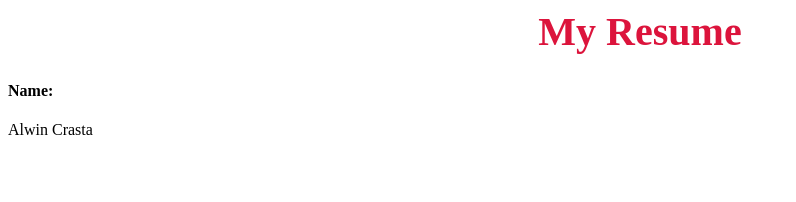
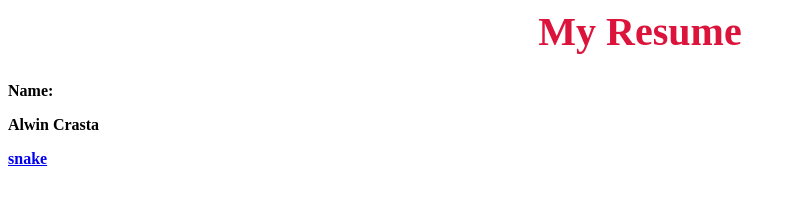
Before and after one commit to ShawnBlaze/blazeOS, a plain HTML site: page index.html in a window 1280 px wide. Shown: the whole page, without its empty margins (0-796 px from the left). Drawn offline with Linux system fonts and the light colour scheme.

Commit message:
Update index.html

```diff
--- a/index.html
+++ b/index.html
@@ -14,7 +14,8 @@
 	</head>
 	<body>
 		<h1>My Resume</h1>
-		<h4>Name:</h4>
+		<h4>Name:</h.4>
 		<p>Alwin Crasta</p>
 	</body>
+	<a href="snake.html">snake</a>
 </html>
```
